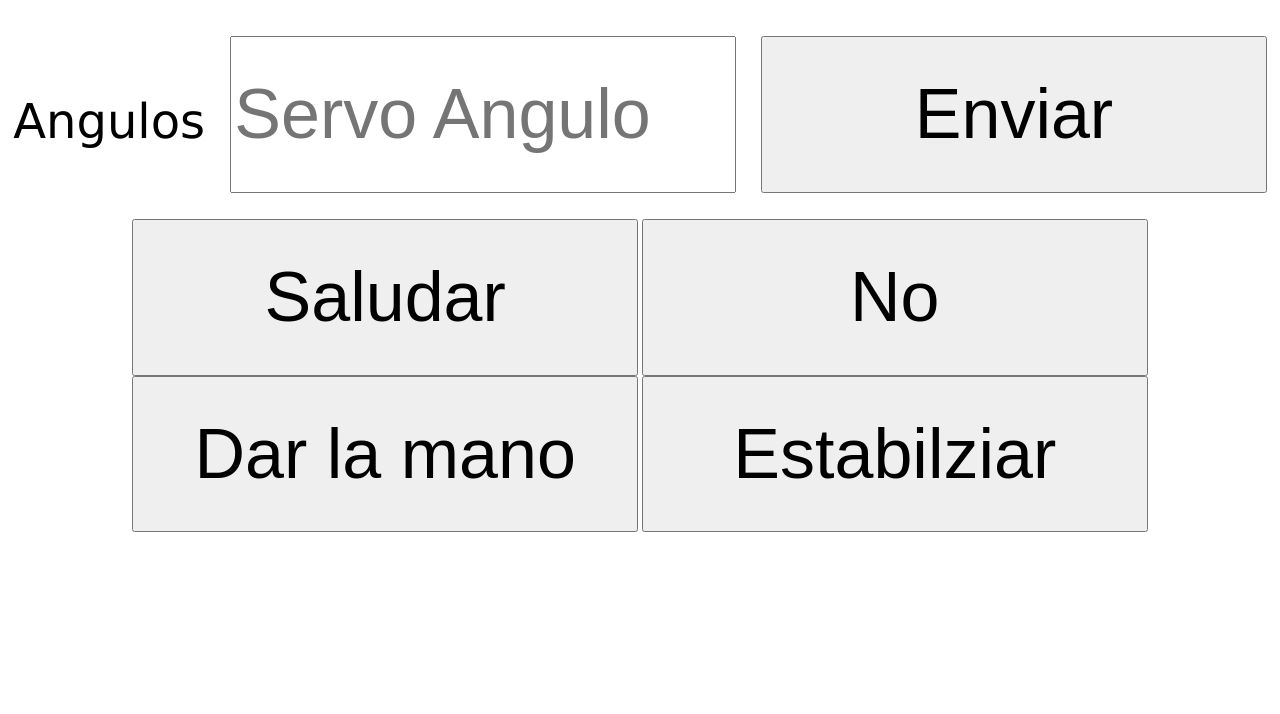
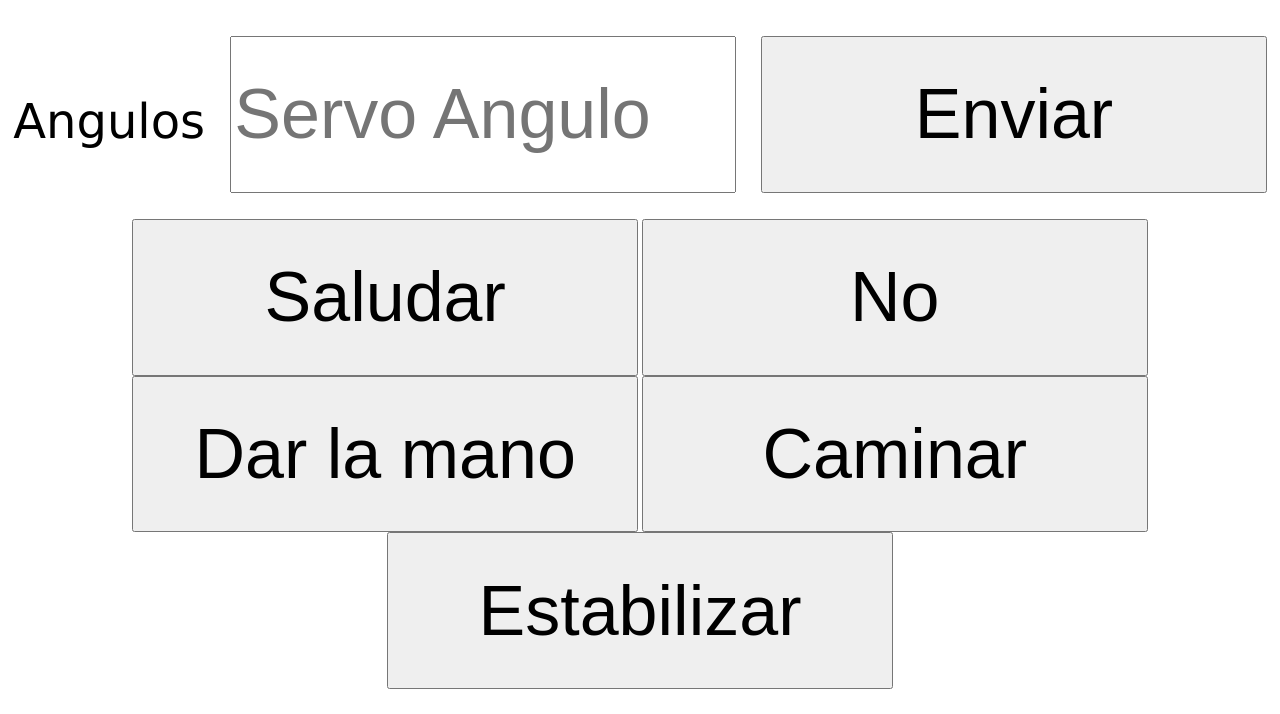
Before and after one commit to proyectoHumanoideTDP2/ProyectoHumanoide, a plain HTML site: page v21ESP/index.html in a window 1280 px wide. Shown: the part 86-800 px from the top of the page. Drawn offline with Linux system fonts and the light colour scheme.

Commit message:
Se agrego la limitacion de movimientos y la función caminar

```diff
--- a/v21ESP/index.html
+++ b/v21ESP/index.html
@@ -20,7 +20,8 @@
       <button style="height:20%;width:40%;font-size:70px" type="submit" name="funcion" value="1" method="get">Saludar</button>
       <button style="height:20%;width:40%;font-size:70px" type="submit" name="funcion" value="2" method="get">No</button>
       <button style="height:20%;width:40%;font-size:70px" type="submit" name="funcion" value="3" method="get">Dar la mano</button>
-      <button style="height:20%;width:40%;font-size:70px" type="submit" name="funcion" value="4" method="get">Estabilziar</button>
+      <button style="height:20%;width:40%;font-size:70px" type="submit" name="funcion" value="4" method="get">Caminar</button>
+      <button style="height:20%;width:40%;font-size:70px" type="submit" name="funcion" value="5" method="get">Estabilizar</button>
     </form>
 </CENTER>
 
```
Also changed, not shown: 2 other files.
